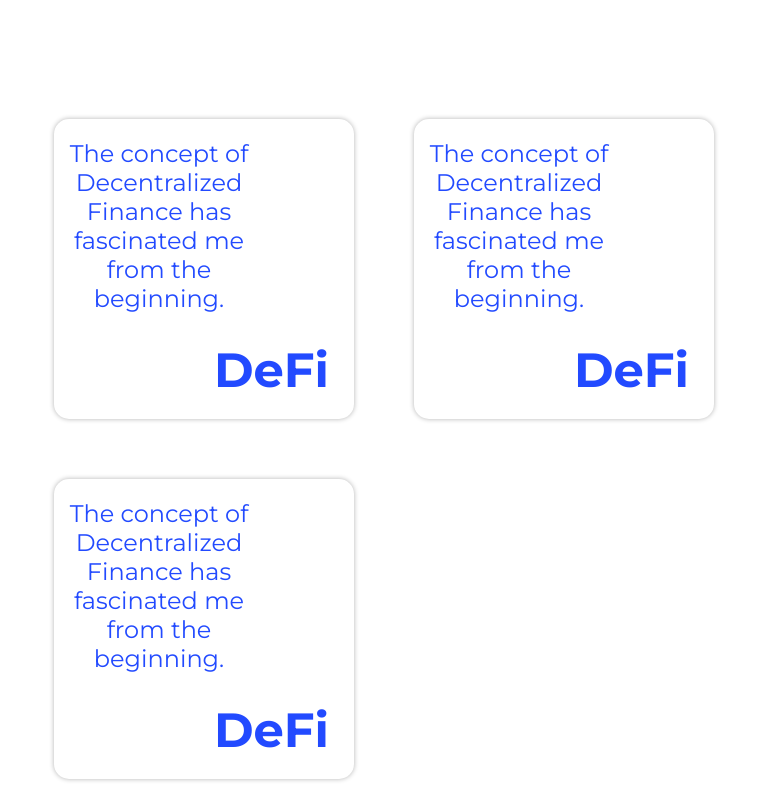
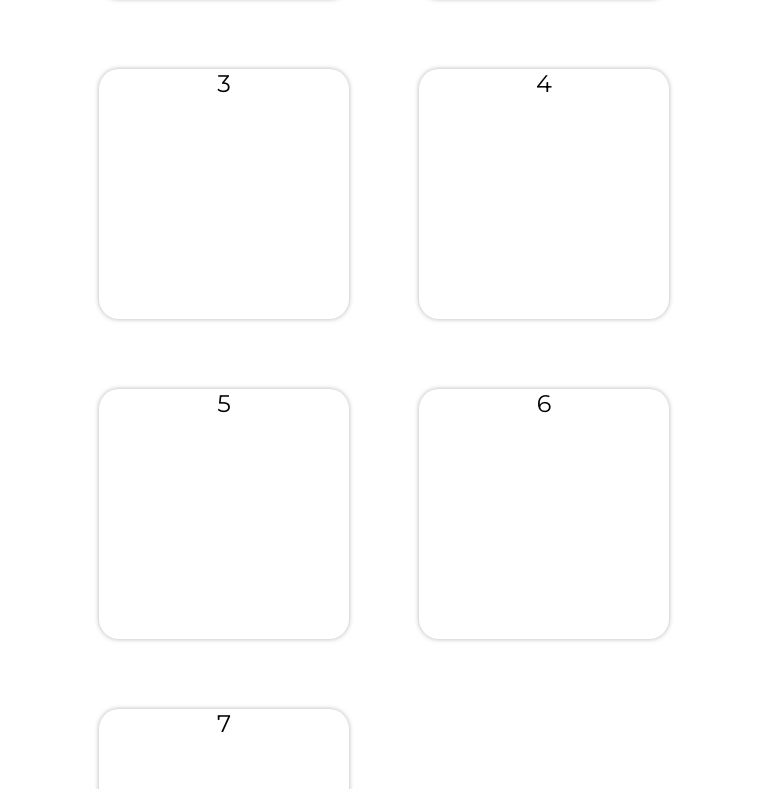
Before and after one commit to KidLiberty/Developer-Portfolio-Site, a React (Create React App) app: page / in a window 768 px wide. Shown: the part 1351-2140 px from the top of the page. Built offline with nearby package versions, Linux system fonts and the light colour scheme.

Commit message:
Homepage Grid layout

```diff
--- a/src/components/Home.js
+++ b/src/components/Home.js
@@ -4,10 +4,14 @@ import Navbar from './Navbar'
 
 export default function Home() {
   const [offsetY, setOffsetY] = useState(0)
+  const [width, setWidth] = useState(0)
   const handleScroll = () => setOffsetY(window.scrollY)
 
   useEffect(() => {
     window.addEventListener('scroll', handleScroll)
+    window.addEventListener('resize', () => {
+      setWidth(window.innerWidth)
+    })
 
     return () => window.removeEventListener('scroll', handleScroll)
   }, [])
@@ -38,26 +42,26 @@ export default function Home() {
 
         <div className='home__cards-container'>
           <div className='home__cards-grid'>
-            <div className='home__main-content-card'>
-              <div className='home__main-content-card-text'>
-                The concept of Decentralized Finance has fascinated me from the
-                beginning.
-              </div>
-              <div className='home__main-content-card-title'>DeFi</div>
+            <div className={`home__grid-card ${width > 1000 ? 'card-1' : ''}`}>
+              1
             </div>
-            <div className='home__main-content-card'>
-              <div className='home__main-content-card-text'>
-                The concept of Decentralized Finance has fascinated me from the
-                beginning.
-              </div>
-              <div className='home__main-content-card-title'>DeFi</div>
+            <div className={`home__grid-card ${width > 1000 ? 'card-2' : ''}`}>
+              2
             </div>
-            <div className='home__main-content-card'>
-              <div className='home__main-content-card-text'>
-                The concept of Decentralized Finance has fascinated me from the
-                beginning.
-              </div>
-              <div className='home__main-content-card-title'>DeFi</div>
+            <div className={`home__grid-card ${width > 1000 ? 'card-3' : ''}`}>
+              3
+            </div>
+            <div className={`home__grid-card ${width > 1000 ? 'card-4' : ''}`}>
+              4
+            </div>
+            <div className={`home__grid-card ${width > 1000 ? 'card-5' : ''}`}>
+              5
+            </div>
+            <div className={`home__grid-card ${width > 1000 ? 'card-6' : ''}`}>
+              6
+            </div>
+            <div className={`home__grid-card ${width > 1000 ? 'card-7' : ''}`}>
+              7
             </div>
           </div>
         </div>
--- a/src/css/Home.css
+++ b/src/css/Home.css
@@ -22,7 +22,7 @@
   display: flex;
   justify-content: flex-start;
   font-weight: bold;
-  font-size: 3.5rem;
+  font-size: 3.75rem;
 }
 
 .home__landing-container img {
@@ -35,7 +35,7 @@
   flex-direction: column;
   justify-content: center;
   align-items: center;
-  min-height: 250vh;
+  min-height: 200vh;
   min-width: 100vw;
   background-color: rgb(236, 181, 243);
   background-color: white;
@@ -44,109 +44,124 @@
 
 .home__cards-grid {
   display: grid;
-  grid-template-rows: 1fr 1fr 1fr;
-  grid-template-columns: 1fr 1fr 1fr;
-  grid-template-areas: content content side;
-  gap: 50px;
-  padding-top: 150px;
-  padding-bottom: 150px;
+  grid-template-columns: repeat(3, 1fr);
+  grid-template-rows: repeat(3, 1fr);
+  grid-template-areas:
+    'card1 card1 card2'
+    'card3 card4 card5'
+    'card6 card7 card7';
+  height: 125vh;
+  width: 90vw;
+  gap: 35px;
 }
 
-.home__main-content-card {
-  height: 300px;
-  width: 300px;
-  /* background-image: linear-gradient(
-    180deg,
-    rgba(255, 255, 255, 0.603),
-    rgba(243, 238, 238, 0.3)
-  ); */
-  background-color: white;
-  -webkit-backdrop-filter: blur(8px);
-  backdrop-filter: blur(8px);
-  border-radius: 15px;
+.home__grid-card {
+  border-radius: 20px;
   box-shadow: 0 0 5px 0 hsl(0, 0%, 70%);
-  opacity: 1;
 }
 
-.home__main-content-card-text {
-  display: flex;
-  justify-content: flex-start;
-  align-items: flex-start;
-  height: 50%;
-  width: 65%;
-  padding-top: 20px;
-  padding-left: 15px;
-  color: #224aff;
-  font-size: 1.5rem;
-  border-radius: 20px;
+.card-1 {
+  grid-area: card1;
 }
 
-.home__main-content-card-title {
-  display: flex;
-  justify-content: flex-end;
-  align-items: flex-end;
-  height: 50%;
-  width: 100%;
-  color: #224aff;
-  font-size: 3rem;
-  font-weight: bolder;
-  padding-bottom: 20px;
-  padding-right: 25px;
+.card-2 {
+  grid-area: card2;
 }
 
-@media (max-width: 1050px) and (min-width: 700px) {
-  .home__cards-grid {
-    display: grid;
-    grid-template-rows: 1fr 1fr;
-    grid-template-columns: 1fr 1fr;
-    gap: 60px;
-    padding-top: 150px;
-    padding-bottom: 150px;
-  }
+.card-3 {
+  grid-area: card3;
 }
 
-@media (max-width: 900px) and (min-width: 700px) {
+.card-4 {
+  grid-area: card4;
+}
+
+.card-5 {
+  grid-area: card5;
+}
+
+.card-6 {
+  grid-area: card6;
+}
+
+.card-7 {
+  grid-area: card7;
+}
+
+@media (max-width: 1000px) and (min-width: 675px) {
   .home__landing-header {
     font-size: 3rem;
   }
 
   .home__cards-grid {
     display: grid;
-    grid-template-rows: 1fr 1fr;
-    grid-template-columns: 1fr 1fr;
-    gap: 60px;
-    padding-top: 150px;
-    padding-bottom: 150px;
+    justify-content: center;
+    align-items: center;
+    justify-items: center;
+    grid-template-columns: repeat(2, 1fr);
+    grid-template-rows: repeat(2, 1fr);
+    grid-template-areas: none;
+    height: 125vh;
+    width: 50vw;
+    gap: 70px;
+  }
+
+  .home__grid-card {
+    width: 325px;
+    height: 325px;
+    border-radius: 20px;
+    box-shadow: 0 0 5px 0 hsl(0, 0%, 70%);
   }
 }
 
-@media (max-width: 700px) and (min-width: 400px) {
+@media (max-width: 775px) and (min-width: 600px) {
+  .home__landing-header {
+    font-size: 2.5rem;
+  }
+
+  .home__cards-grid {
+    display: grid;
+    justify-content: center;
+    align-items: center;
+    justify-items: center;
+    grid-template-columns: repeat(2, 1fr);
+    grid-template-rows: repeat(2, 1fr);
+    grid-template-areas: none;
+    height: 125vh;
+    width: 50vw;
+    gap: 70px;
+  }
+
+  .home__grid-card {
+    width: 250px;
+    height: 250px;
+    border-radius: 20px;
+    box-shadow: 0 0 5px 0 hsl(0, 0%, 70%);
+  }
+}
+
+@media (max-width: 600px) {
   .home__landing-header {
     font-size: 2rem;
   }
 
   .home__cards-grid {
     display: grid;
+    justify-content: center;
+    align-items: center;
+    justify-items: center;
+    grid-template-columns: 1fr;
     grid-template-rows: 1fr;
-    grid-template-columns: 1fr;
-    gap: 100px;
-    padding-top: 150px;
-    padding-bottom: 150px;
+    grid-template-areas: none;
+    height: 125vh;
+    width: 50vw;
+    gap: 70px;
   }
 
-  .home__main-content-card {
+  .home__grid-card {
+    width: 350px;
     height: 350px;
-    width: 350px;
-    /* background-image: linear-gradient(
-      180deg,
-      rgba(255, 255, 255, 0.603),
-      rgba(243, 238, 238, 0.3)
-    ); */
-    background-color: white;
-    -webkit-backdrop-filter: blur(8px);
-    backdrop-filter: blur(8px);
-    border-radius: 15px;
+    border-radius: 20px;
     box-shadow: 0 0 5px 0 hsl(0, 0%, 70%);
-    opacity: 1;
   }
 }
```
